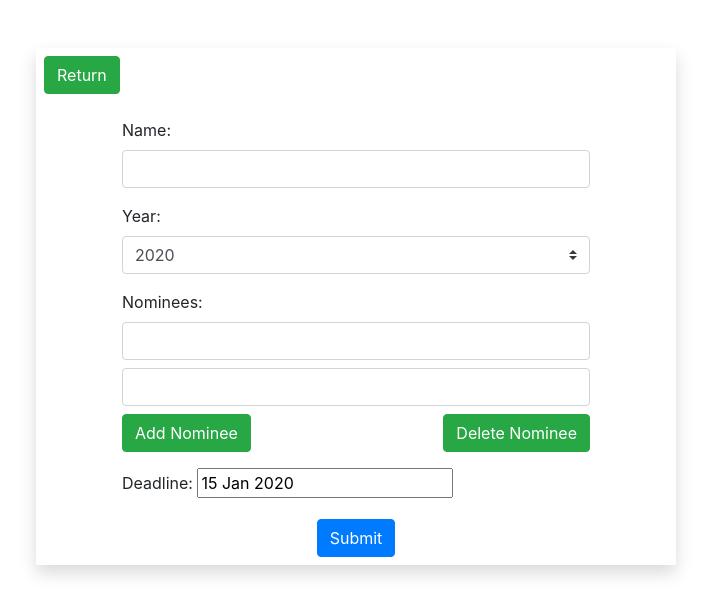
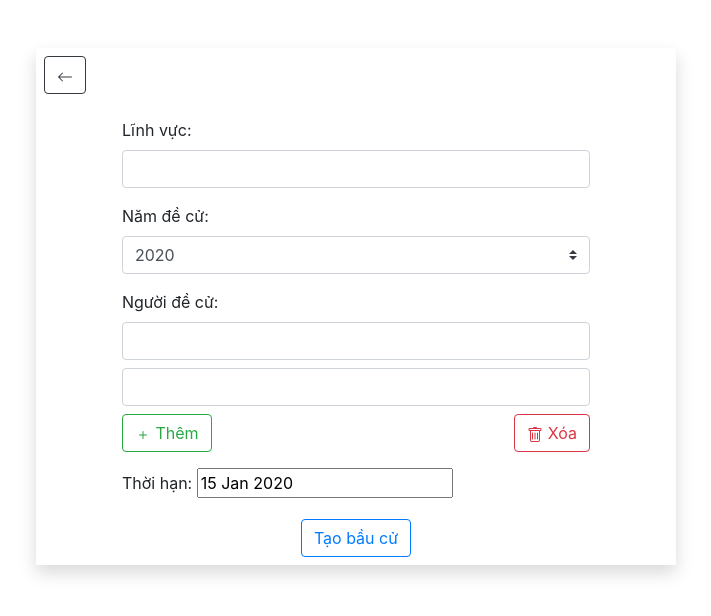
Before and after one commit to votify-blockchain/admin, a Node server app: template views/election/new.hbs in a window 1280 px wide. Shown: the top 616 px of the page, without its empty margins (284-995 px from the left). Run offline with Node 20, Linux system fonts and the light colour scheme; the template is opened without the code that fills it: most values are stand-ins (such as "Sample title", 1, 10 or a date in 2020); some libraries are stand-ins or nearby versions.

Commit message:
update UI lần 1

```diff
--- a/package.json
+++ b/package.json
@@ -8,6 +8,7 @@
   },
   "dependencies": {
     "axios": "^0.19.2",
+    "bootstrap-icons": "^1.5.0",
     "cookie-parser": "~1.4.4",
     "debug": "~2.6.9",
     "express": "~4.16.1",
--- a/views/election/new.hbs
+++ b/views/election/new.hbs
@@ -1,33 +1,51 @@
 <div class="mx-auto shadow w-50 mt-5 election-list p-2">
-    <a href="/elections/" class="btn btn-success">Return</a>
+    <a href="/elections/" class="btn btn-outline-dark"><svg xmlns="http://www.w3.org/2000/svg" width="16" height="16"
+            fill="currentColor" class="bi bi-arrow-left" viewBox="0 0 16 16">
+            <path fill-rule="evenodd"
+                d="M15 8a.5.5 0 0 0-.5-.5H2.707l3.147-3.146a.5.5 0 1 0-.708-.708l-4 4a.5.5 0 0 0 0 .708l4 4a.5.5 0 0 0 .708-.708L2.707 8.5H14.5A.5.5 0 0 0 15 8z" />
+        </svg></a>
     <h6 class="mt-2 error"></h6>
     <form id="logInForm" class="d-flex flex-column align-items-center mt-4">
         <div class="form-group w-75">
-            <label for="exampleInputText">Name:</label>
+            <label for="exampleInputText">Lĩnh vực:</label>
             <input type="text" name="name" class="form-control" id="electionName">
         </div>
         <div class="form-group w-75">
-            <label for="exampleInputText">Year:</label>
+            <label for="exampleInputText">Năm đề cử:</label>
             <select class="custom-select" id="yearElected">
                 <option value="{{thisYear}}" selected>{{thisYear}}</option>
                 <option value="{{nextYear}}">{{nextYear}}</option>
             </select>
         </div>
         <div class="form-group w-75">
-            <label for="exampleInputNominees">Nominees:</label>
+            <label for="exampleInputNominees">Người đề cử:</label>
             <input type="text" class="form-control mb-2" id="nominee1">
             <input type="text" class="form-control mb-2" id="nominee2">
             <div class="d-flex justify-content-between button-box">
-                <button type="button" class="btn btn-success" id="addNominees">Add Nominee</button>
-                <button type="button" class="btn btn-success" id="deleteNominees">Delete Nominee</button>
+                <button type="button" class="btn btn-outline-success" id="addNominees"><svg
+                        xmlns="http://www.w3.org/2000/svg" width="16" height="16" fill="currentColor" class="bi bi-plus"
+                        viewBox="0 0 16 16">
+                        <path
+                            d="M8 4a.5.5 0 0 1 .5.5v3h3a.5.5 0 0 1 0 1h-3v3a.5.5 0 0 1-1 0v-3h-3a.5.5 0 0 1 0-1h3v-3A.5.5 0 0 1 8 4z" />
+                    </svg>&nbspThêm</button>
+                <button type="button" class="btn btn-outline-danger" id="deleteNominees"><svg
+                        xmlns="http://www.w3.org/2000/svg" width="16" height="16" fill="currentColor"
+                        class="bi bi-trash" viewBox="0 0 16 16">
+                        <path
+                            d="M5.5 5.5A.5.5 0 0 1 6 6v6a.5.5 0 0 1-1 0V6a.5.5 0 0 1 .5-.5zm2.5 0a.5.5 0 0 1 .5.5v6a.5.5 0 0 1-1 0V6a.5.5 0 0 1 .5-.5zm3 .5a.5.5 0 0 0-1 0v6a.5.5 0 0 0 1 0V6z">
+                        </path>
+                        <path fill-rule="evenodd"
+                            d="M14.5 3a1 1 0 0 1-1 1H13v9a2 2 0 0 1-2 2H5a2 2 0 0 1-2-2V4h-.5a1 1 0 0 1-1-1V2a1 1 0 0 1 1-1H6a1 1 0 0 1 1-1h2a1 1 0 0 1 1 1h3.5a1 1 0 0 1 1 1v1zM4.118 4 4 4.059V13a1 1 0 0 0 1 1h6a1 1 0 0 0 1-1V4.059L11.882 4H4.118zM2.5 3V2h11v1h-11z">
+                        </path>
+                    </svg>&nbspXóa</button>
             </div>
         </div>
         <div class="form-group w-75">
-            <label for="exampleInputNominees">Deadline:</label>
+            <label for="exampleInputNominees">Thời hạn:</label>
             <input id="datepicker" width="276" value="{{defaultDeadline}}" />
 
         </div>
-        <button type="button" class="btn btn-primary" id="getResult">Submit</button>
+        <button type="button" class="btn btn-outline-primary" id="getResult">Tạo bầu cử</button>
     </form>
 </div>
 
--- a/views/index.hbs
+++ b/views/index.hbs
@@ -16,7 +16,7 @@
                         <label for="exampleInputPassword1">Password</label>
                         <input type="password" name="password" class="form-control" id="exampleInputPassword1">
                     </div>
-                    <button type="submit" class="btn btn-primary">Submit</button>
+                    <button type="submit" class="btn btn-primary">Đăng nhập</button>
                 </form>
             </div>
         </div>
```
Also changed, not shown: views/election/extent.hbs (+6 -6 lines), views/election/list.hbs (+11 -5 lines), 1 other file.
